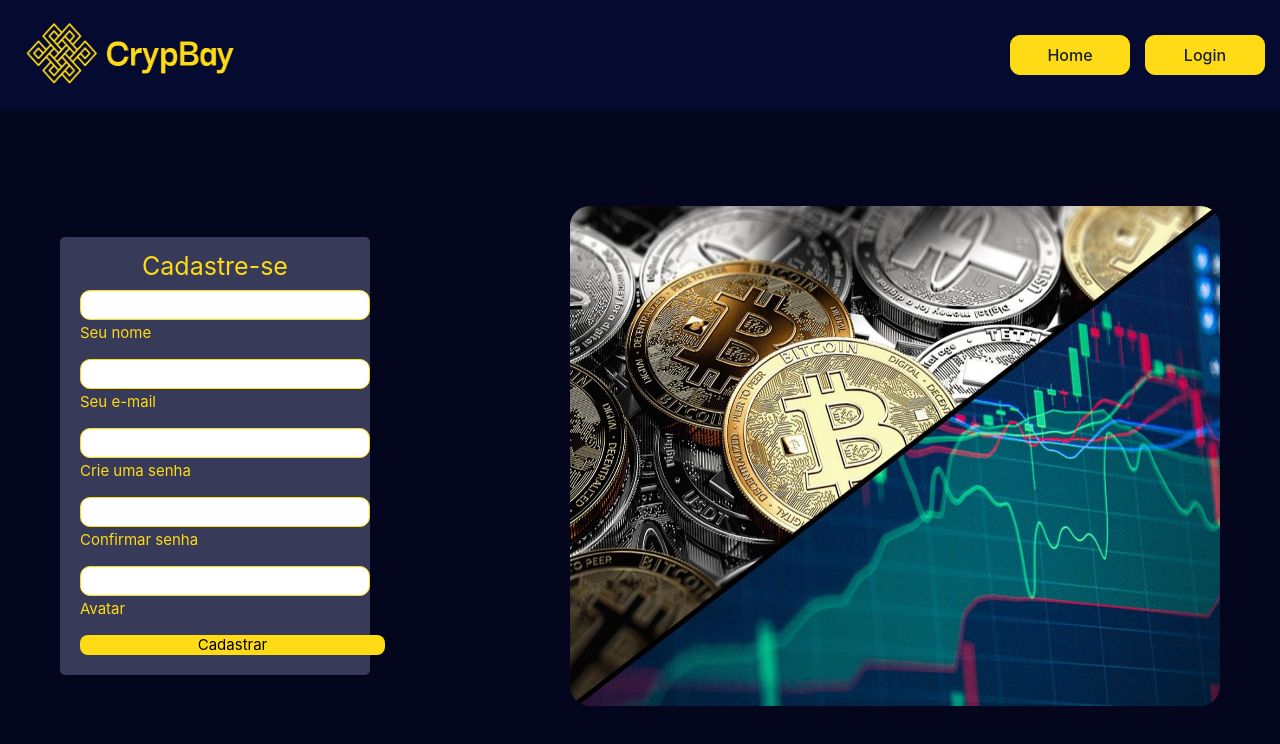
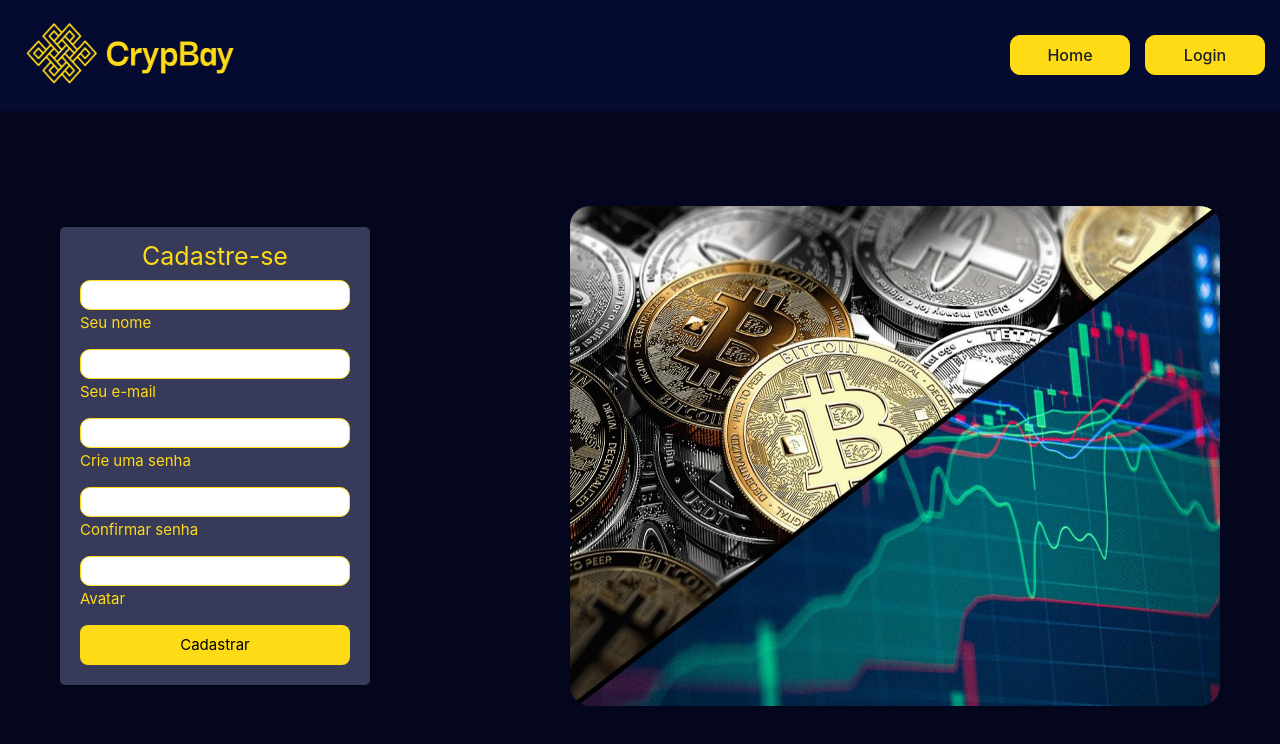
Before and after one commit to danielviana10/crypbay, a React (Vite) app: page /register in a window 1280 px wide. Shown: the top 744 px of the page. Built offline with nearby package versions, Linux system fonts and the light colour scheme; no server answers.

Commit message:
input and button fixes

```diff
--- a/src/components/Form/LoginForm/style.ts
+++ b/src/components/Form/LoginForm/style.ts
@@ -21,7 +21,7 @@ export const StyledForm = styled.form`
     }
 
     input{
-        width: 290px;
+        width: 270px;
         height: 30px;
         border-radius: 10px;
         padding-left: 10px;
@@ -38,7 +38,8 @@ export const StyledForm = styled.form`
     }
 
     button{
-        width: 305px;
+        width: 270px;
+        height: 40px;
         font-family: 'Inter', sans-serif;
         font-style: normal;
         font-weight: 400;
--- a/src/components/Form/RegisterForm/style.ts
+++ b/src/components/Form/RegisterForm/style.ts
@@ -20,7 +20,7 @@ export const StyledForm = styled.form`
     }
 
     input{
-        width: 290px;
+        width: 270px;
         height: 30px;
         border-radius: 10px;
         padding-left: 10px;
@@ -37,7 +37,8 @@ export const StyledForm = styled.form`
     }
 
     button{
-        width: 305px;
+        width: 270px;
+        height: 40px;
         font-family: 'Inter', sans-serif;
         font-style: normal;
         font-weight: 400;
```
